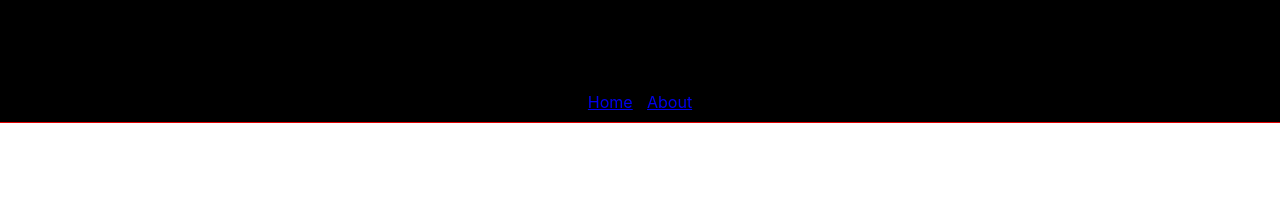
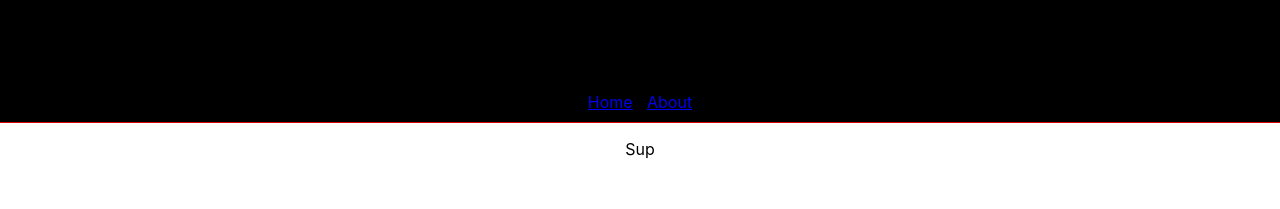
Before and after one commit to naruto4999/to-do-app, a React (Create React App) app: page / in a window 1280 px wide. Shown: the top 209 px of the page. Built offline with nearby package versions, Linux system fonts and the light colour scheme.

Commit message:
App: Refactor App to a class and introduce routing
Make App a class and set up router.

```diff
--- a/src/App.js
+++ b/src/App.js
@@ -1,14 +1,35 @@
-import Header from './layouts/Header';
-import './App.css';
+import React from "react";
+import { BrowserRouter as Router, Route } from "react-router-dom";
 
-function App() {
-  return (
-    <div className="App">
-      <header>
-        <Header />
-      </header>
-    </div>
-  );
+import Header from "./layouts/Header";
+import About from './pages/About';
+
+import "./App.css";
+
+class App extends React.Component {
+  render() {
+    return (
+      <Router>
+        <div className="App">
+          <div className="container">
+            <Header />
+
+            <Route
+              exact
+              path="/"
+              render={(props) => (
+                <React.Fragment>
+                  <p>Sup</p>
+                </React.Fragment>
+              )}
+            />
+
+            <Route path="/about" component={About} />
+          </div>
+        </div>
+      </Router>
+    );
+  }
 }
 
 export default App;
```
